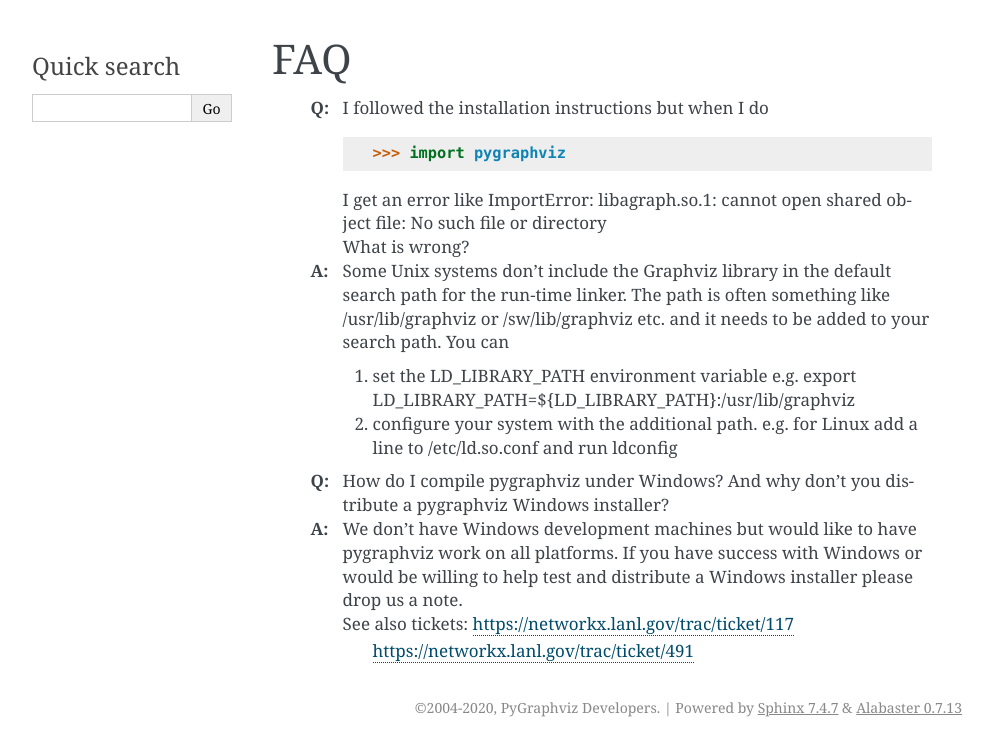
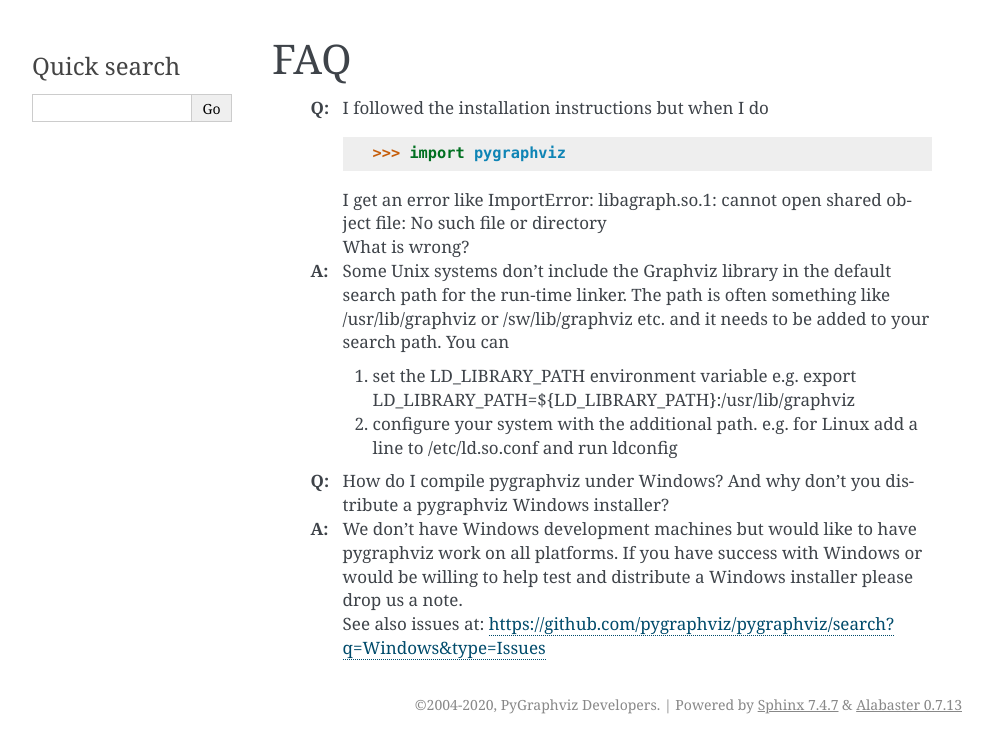
Before and after one commit to pygraphviz/pygraphviz, a Sphinx documentation site: the page built from doc/source/reference/faq.rst, in a window 1280 px wide. Shown: the top 756 px of the page, without its empty margins (148-1141 px from the left). Built offline with Sphinx 7.4.7, drawn with Linux system fonts in a browser that asks for light colours; formulas are drawn with MathJax 3; the version number could not be read and is left out.

Commit message:
Update the links in the faq .rst file.
The old tickets are the first indication that it is hard to install on
Windows. I put a link to more recent Issues on Github as a replacement.

```diff
--- a/doc/source/reference/faq.rst
+++ b/doc/source/reference/faq.rst
@@ -32,5 +32,4 @@ FAQ
        with Windows or would be willing to help test and distribute a
        Windows installer please drop us a note.
 
-       See also tickets: https://networkx.lanl.gov/trac/ticket/117
-        https://networkx.lanl.gov/trac/ticket/491
+       See also issues at: https://github.com/pygraphviz/pygraphviz/search?q=Windows&type=Issues
```
